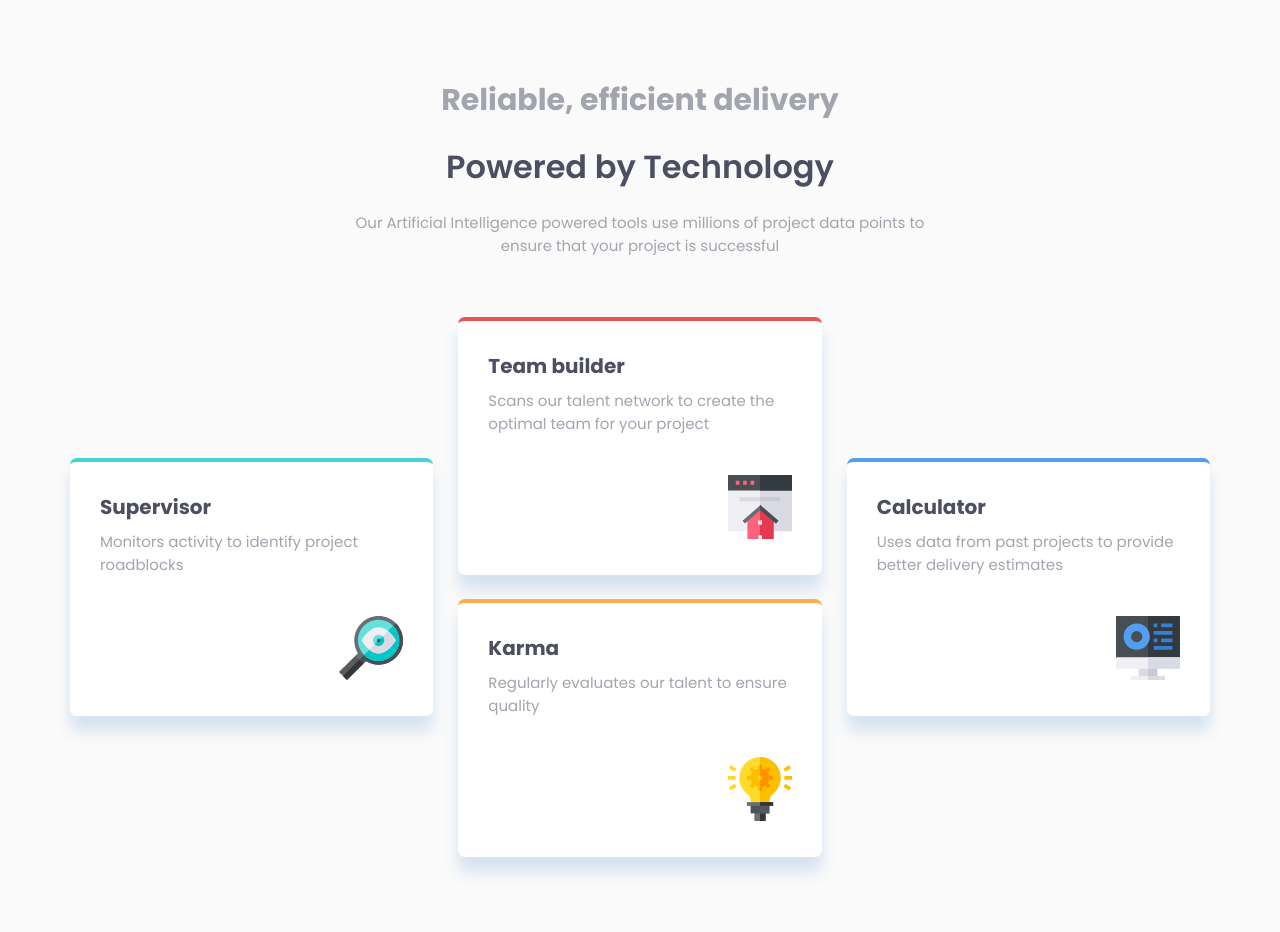
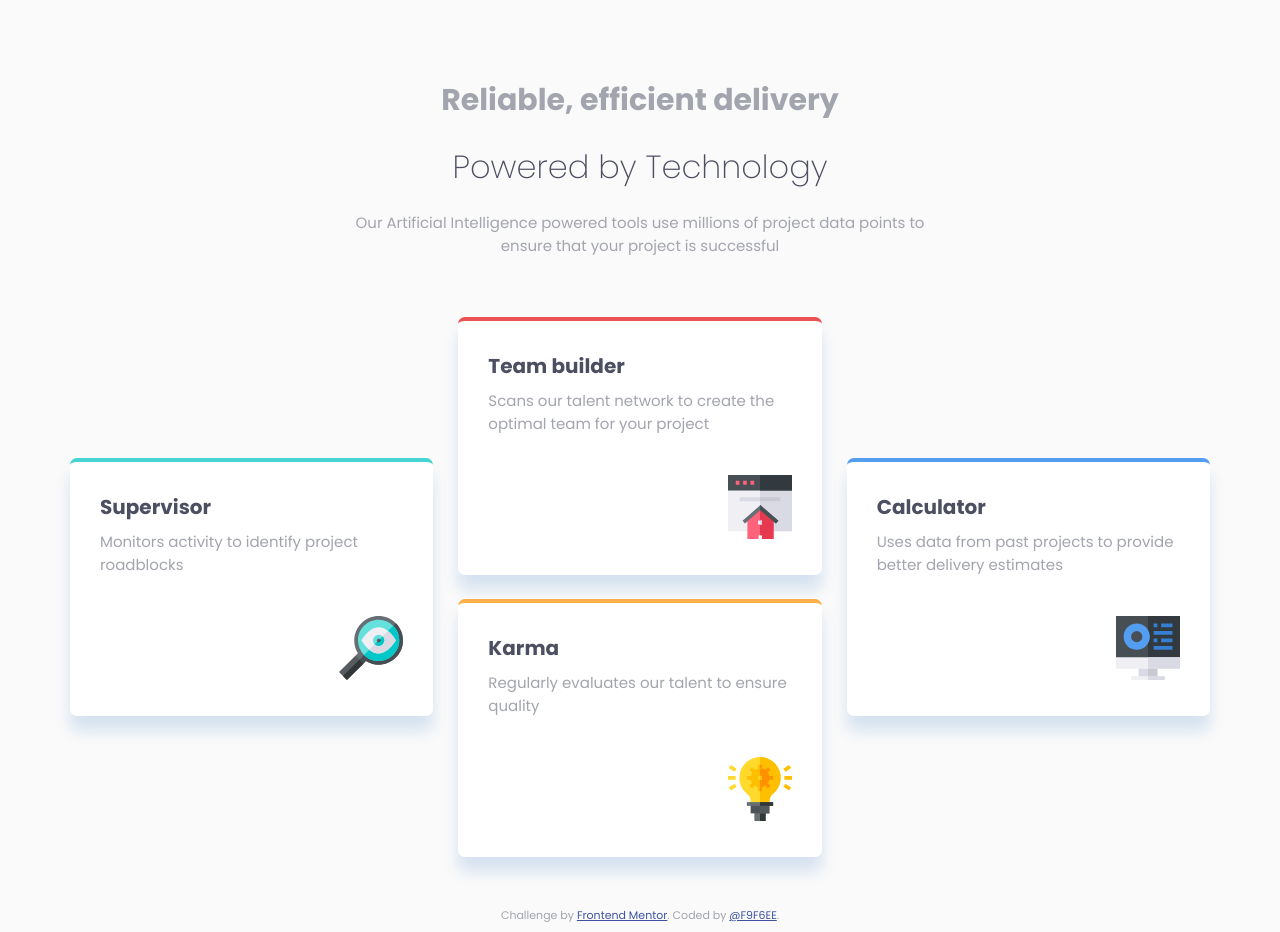
Before and after one commit to F9F6EE/Four-card-feature-section-on-Frontend-Mentor, a plain HTML site: page index.html in a window 1280 px wide. Drawn offline with Linux system fonts and the light colour scheme.

Commit message:
Update index.html

```diff
--- a/index.html
+++ b/index.html
@@ -29,7 +29,7 @@
     <div class="container">
       <header>
         <h1>Reliable, efficient delivery</h1>
-        <h3>Powered by Technology</h3>
+        <h2>Powered by Technology</h2>
         <p>
           Our Artificial Intelligence powered tools use millions of project data
           points to ensure that your project is successful
@@ -108,9 +108,7 @@
   Regularly evaluates our talent to ensure quality
 
   Calculator
-  Uses data from past projects to provide better delivery estimates
-
-
+  Uses data from past projects to provide better delivery estimates-->
     <footer>
       <p class="attribution">
         Challenge by
@@ -122,8 +120,5 @@
         >.
       </p>
     </footer>
-
-    -->
-
   </body>
 </html>
```
